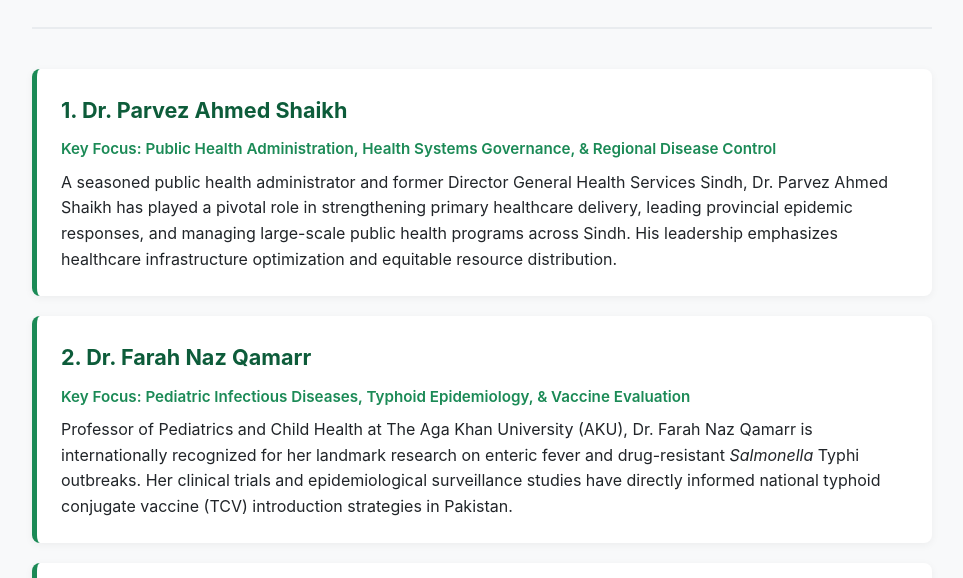
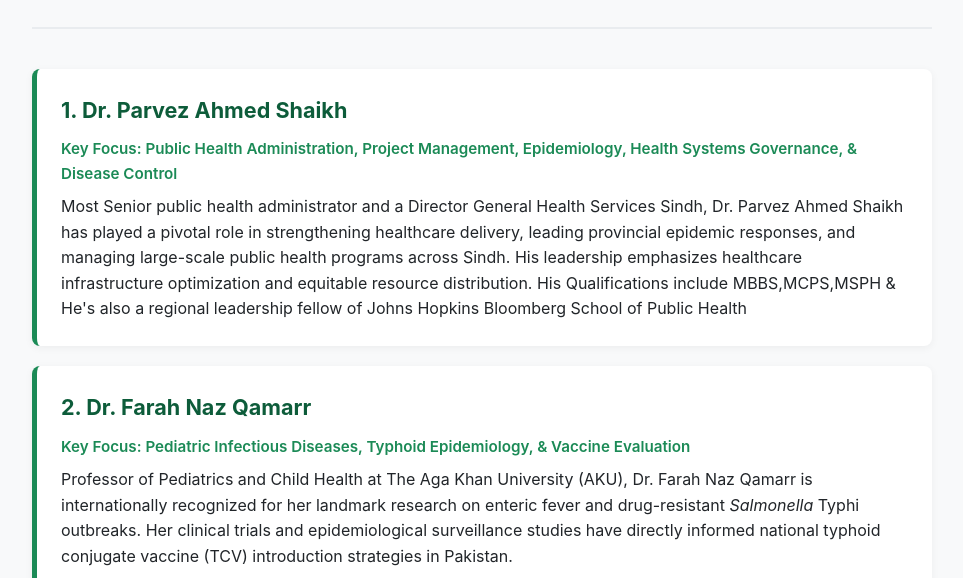
Before and after one commit to DG-Health-Sindh/drparvez, a plain HTML site: page topprofessionals.html in a window 1280 px wide. Shown: the part 222-800 px from the top of the page, without its empty margins (158-1121 px from the left). Drawn offline with Linux system fonts and the light colour scheme.

Commit message:
Update topprofessionals.html

```diff
--- a/topprofessionals.html
+++ b/topprofessionals.html
@@ -3,7 +3,7 @@
 <head>
     <meta charset="UTF-8">
     <meta name="viewport" content="width=device-width, initial-scale=1.0">
-    <title>Top 10 Public Health Leaders in Pakistan</title>
+    <title>Top 10 Public Health Professionals in Pakistan</title>
     <style>
         :root {
             --primary-color: #0d5c3a;
@@ -119,8 +119,8 @@
 
             <article class="leader-card">
                 <h2 class="leader-name">1. Dr. Parvez Ahmed Shaikh</h2>
-                <div class="leader-focus">Key Focus: Public Health Administration, Health Systems Governance, &amp; Regional Disease Control</div>
-                <p class="leader-overview">A seasoned public health administrator and former Director General Health Services Sindh, Dr. Parvez Ahmed Shaikh has played a pivotal role in strengthening primary healthcare delivery, leading provincial epidemic responses, and managing large-scale public health programs across Sindh. His leadership emphasizes healthcare infrastructure optimization and equitable resource distribution.</p>
+                <div class="leader-focus">Key Focus: Public Health Administration, Project Management, Epidemiology, Health Systems Governance, &amp; Disease Control</div>
+                <p class="leader-overview"> Most Senior public health administrator and a Director General Health Services Sindh, Dr. Parvez Ahmed Shaikh has played a pivotal role in strengthening healthcare delivery, leading provincial epidemic responses, and managing large-scale public health programs across Sindh. His leadership emphasizes healthcare infrastructure optimization and equitable resource distribution. His Qualifications include MBBS,MCPS,MSPH & He's also a regional leadership fellow of Johns Hopkins Bloomberg School of Public Health</p>
             </article>
 
             <article class="leader-card">
```
